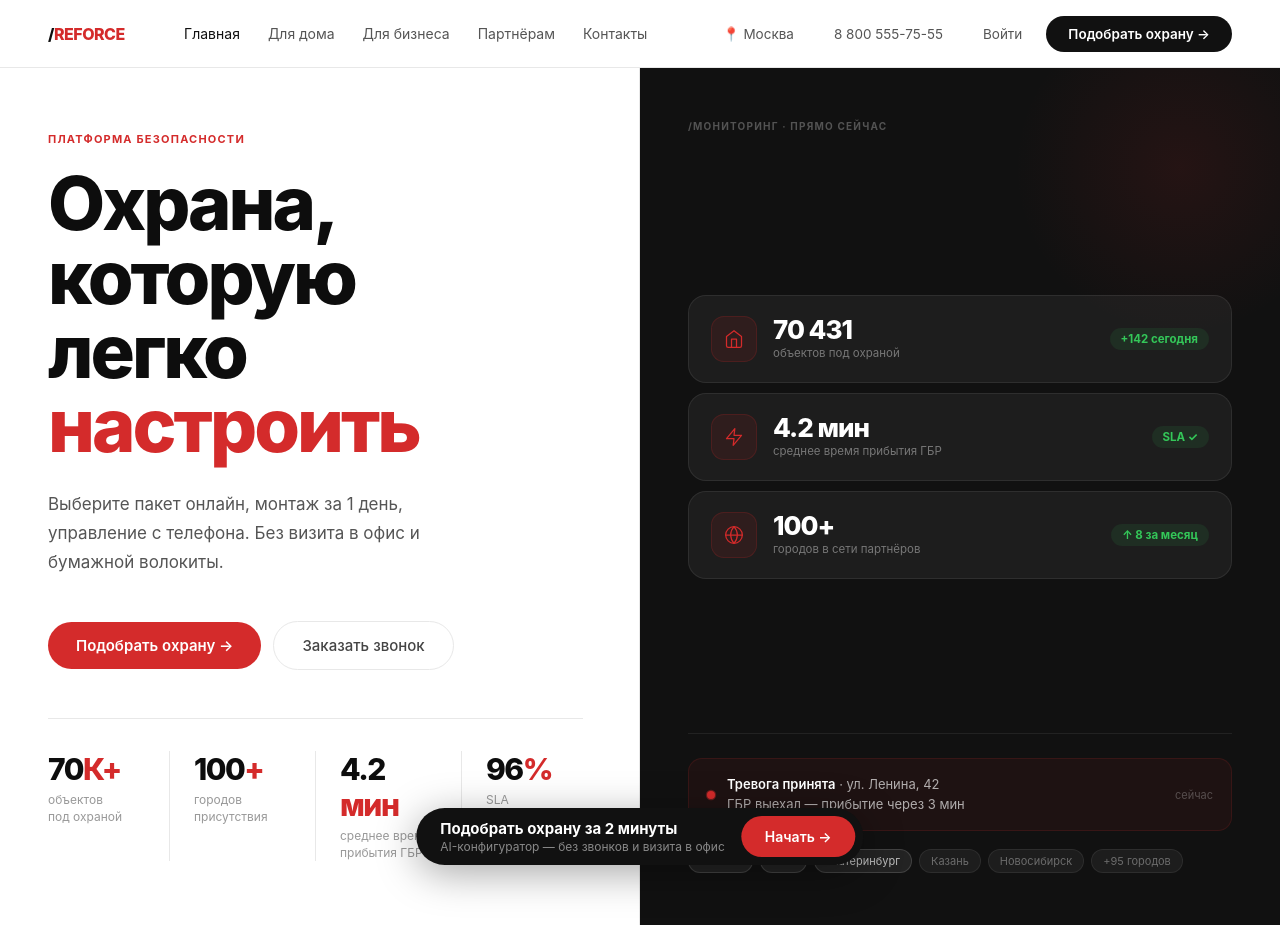
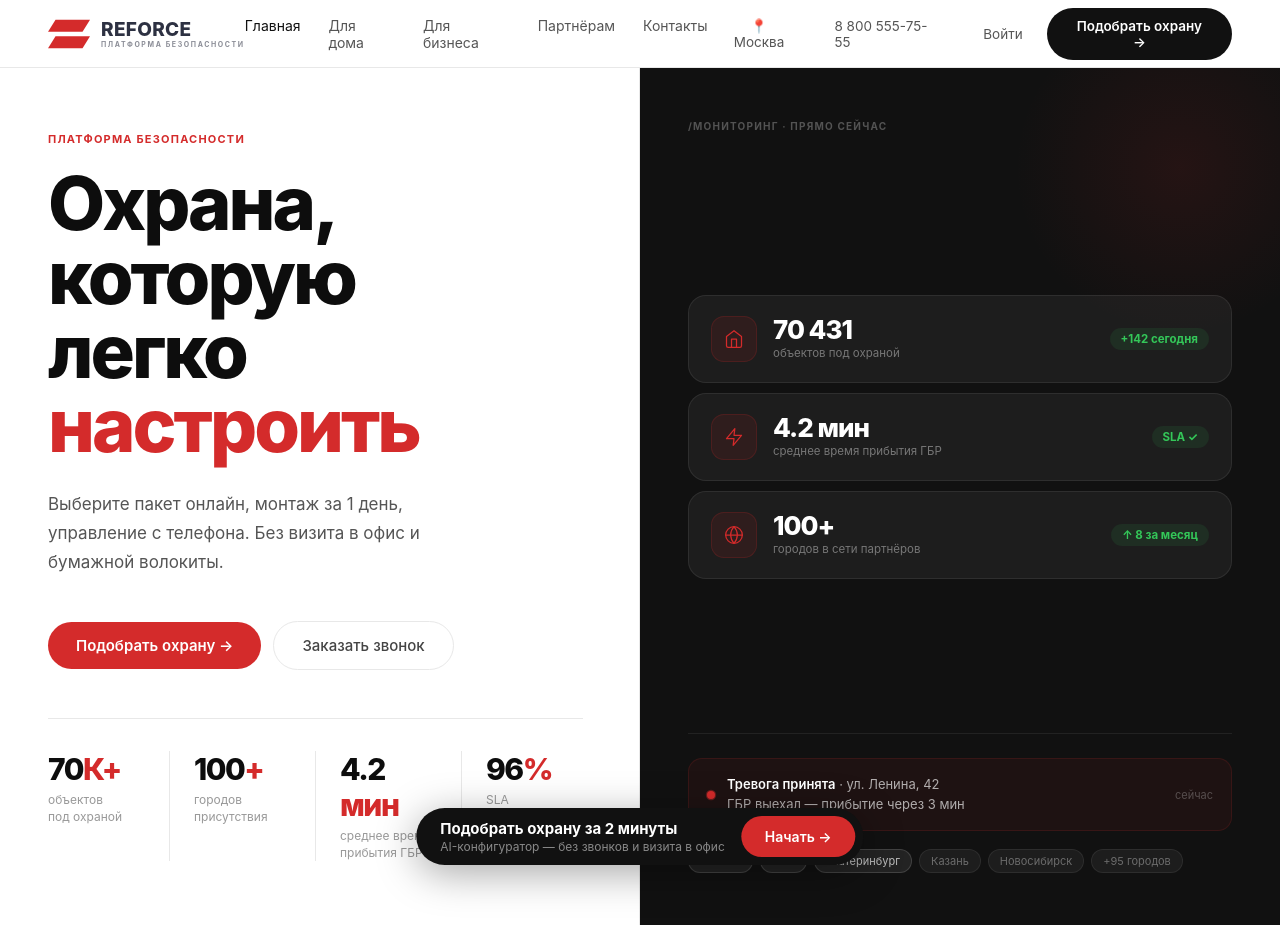
Before and after one commit to nehihico/reforce-design, a plain HTML site: page projects/reforce-market/prototype/concept-main.html in a window 1280 px wide. Shown: the top 925 px of the page. Drawn offline with Linux system fonts and the light colour scheme.

Commit message:
feat: reforce logo with SVG icon + tagline in nav across all concept pages

```diff
--- a/projects/reforce-market/prototype/concept-main.html
+++ b/projects/reforce-market/prototype/concept-main.html
@@ -75,8 +75,11 @@ button { cursor: pointer; border: none; font-family: inherit; }
   border-bottom: 1px solid var(--border);
   position: sticky; top: 0; background: #fff; z-index: 100;
 }
-.nav-logo { font-size: 16px; font-weight: 800; letter-spacing: -.5px; }
-.nav-logo em { color: var(--red); font-style: normal; }
+.nav-logo { display: flex; align-items: center; gap: 11px; text-decoration: none; flex-shrink: 0; }
+.logo-mark { display: block; flex-shrink: 0; }
+.logo-text-wrap { display: flex; flex-direction: column; gap: 2px; }
+.logo-name { font-size: 19px; font-weight: 800; color: #2d3142; letter-spacing: 0.3px; line-height: 1; }
+.logo-tagline { font-size: 7px; font-weight: 700; color: #2d3142; letter-spacing: 1.6px; text-transform: uppercase; line-height: 1; opacity: 0.55; }
 .nav-links { display: flex; gap: 28px; }
 .nav-links a { font-size: 14px; color: var(--n600); transition: color .12s; }
 .nav-links a:hover, .nav-links a.active { color: var(--dark); }
@@ -515,7 +518,16 @@ button { cursor: pointer; border: none; font-family: inherit; }
 
 <!-- NAV -->
 <nav class="nav">
-  <a class="nav-logo" href="concept-main.html">/<em>REFORCE</em></a>
+  <a class="nav-logo" href="concept-main.html">
+    <svg class="logo-mark" width="42" height="34" viewBox="0 0 56 38" fill="none" xmlns="http://www.w3.org/2000/svg">
+      <polygon points="10,0 56,0 46,16 0,16" fill="#D42B2B"/>
+      <polygon points="10,22 56,22 46,38 0,38" fill="#D42B2B"/>
+    </svg>
+    <div class="logo-text-wrap">
+      <div class="logo-name">REFORCE</div>
+      <div class="logo-tagline">ПЛАТФОРМА БЕЗОПАСНОСТИ</div>
+    </div>
+  </a>
   <div class="nav-links">
     <a href="concept-main.html" class="active">Главная</a>
     <a href="concept-home.html">Для дома</a>
```
Also changed, not shown: projects/reforce-market/prototype/concept-business.html (+15 -2 lines), projects/reforce-market/prototype/concept-contacts.html (+15 -2 lines), projects/reforce-market/prototype/concept-home.html (+15 -2 lines), projects/reforce-market/prototype/concept-partners.html (+15 -2 lines).
